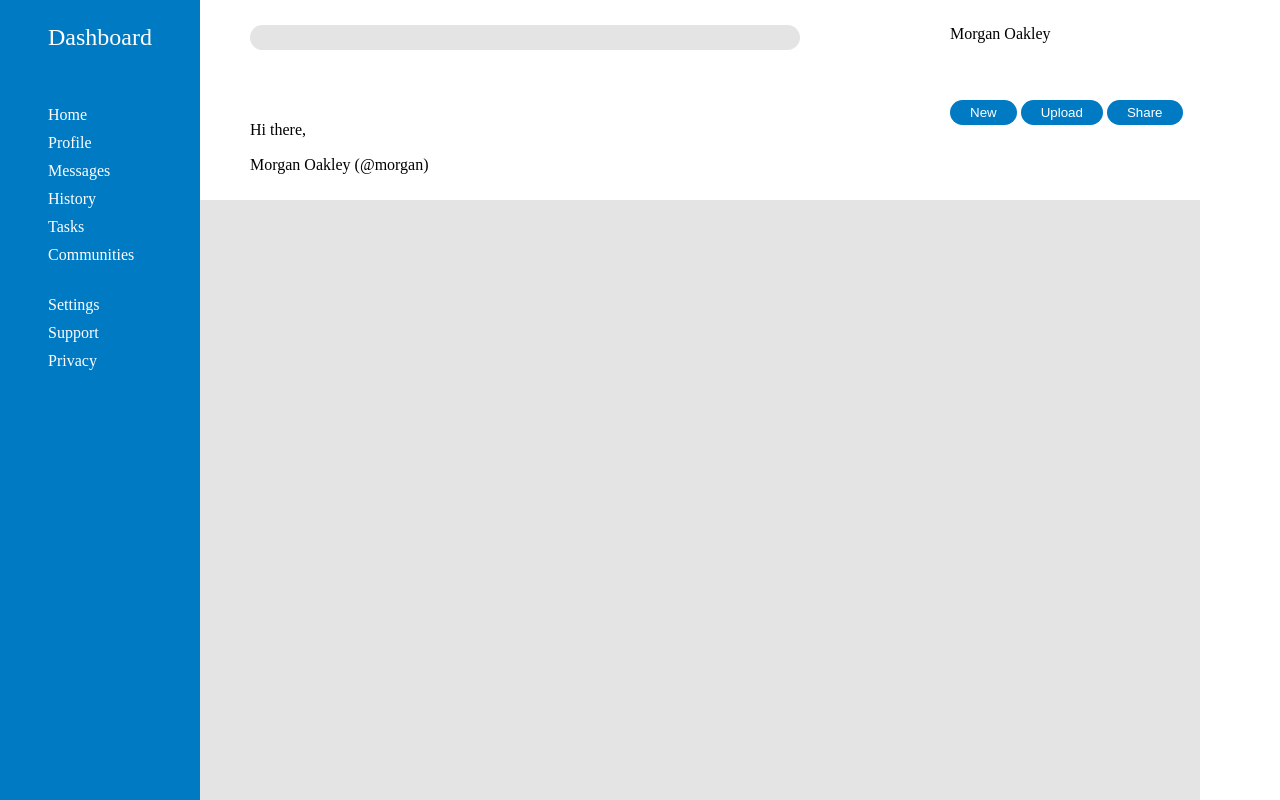
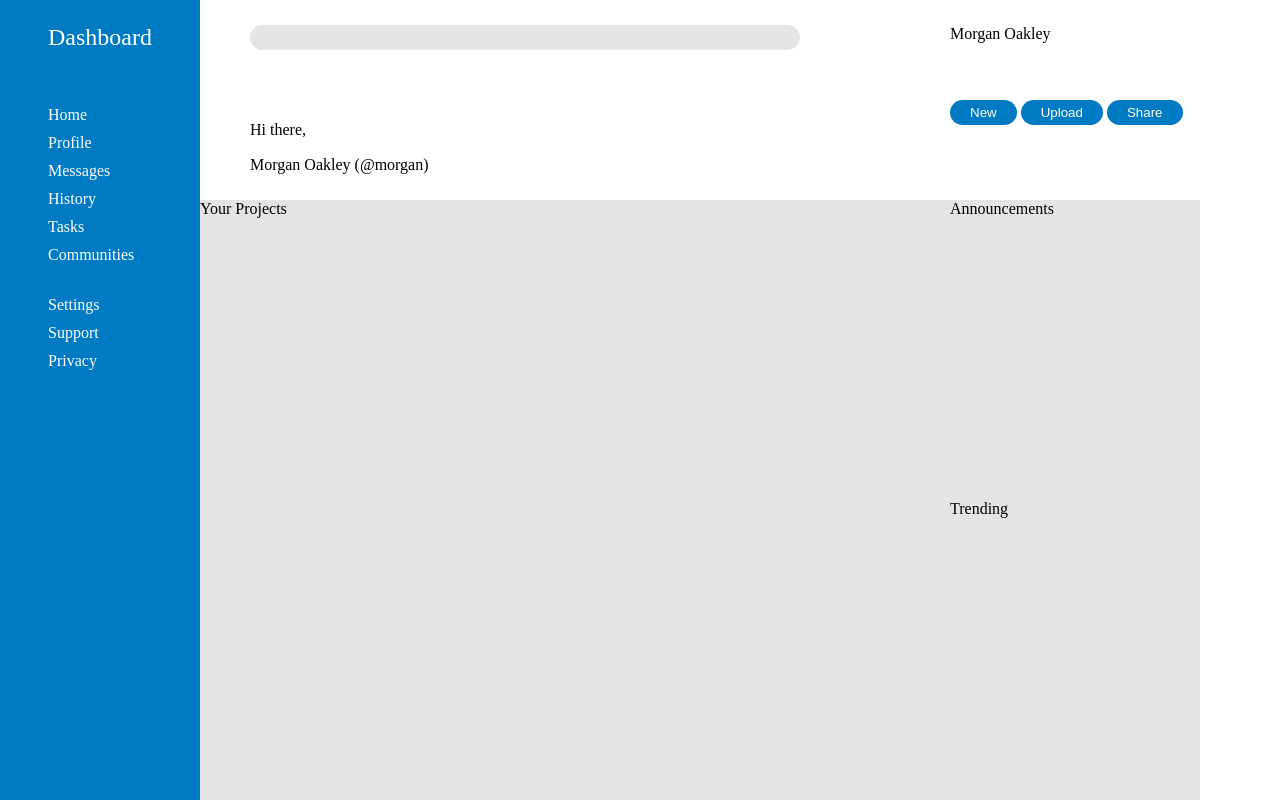
Before and after one commit to MikeBuckets2/admin-dashboard, a plain HTML site: page index.html in a window 1280 px wide. Drawn offline with Linux system fonts and the light colour scheme.

Commit message:
span projects section

```diff
--- a/index.html
+++ b/index.html
@@ -39,9 +39,9 @@
             </div>
         </div>
         <div class="main-content">
-            <div class="projects"></div>
-            <div class="announcements"></div>
-            <div class="trending-items"></div>
+            <div class="projects">Your Projects</div>
+            <div class="announcements">Announcements</div>
+            <div class="trending-items">Trending</div>
         </div>
     </div>
 </body>
--- a/style.css
+++ b/style.css
@@ -18,6 +18,7 @@
 .main-content {
     grid-row: 2 / 5;
     background-color: #e4e4e4;
+    display: grid;
     grid-template-columns: 3fr 1fr;
 }
 
@@ -78,3 +79,7 @@ button {
     border: 0px;
     padding: 5px 20px;
 }
+
+.projects {
+    grid-row: 1 / 3;
+}
```
